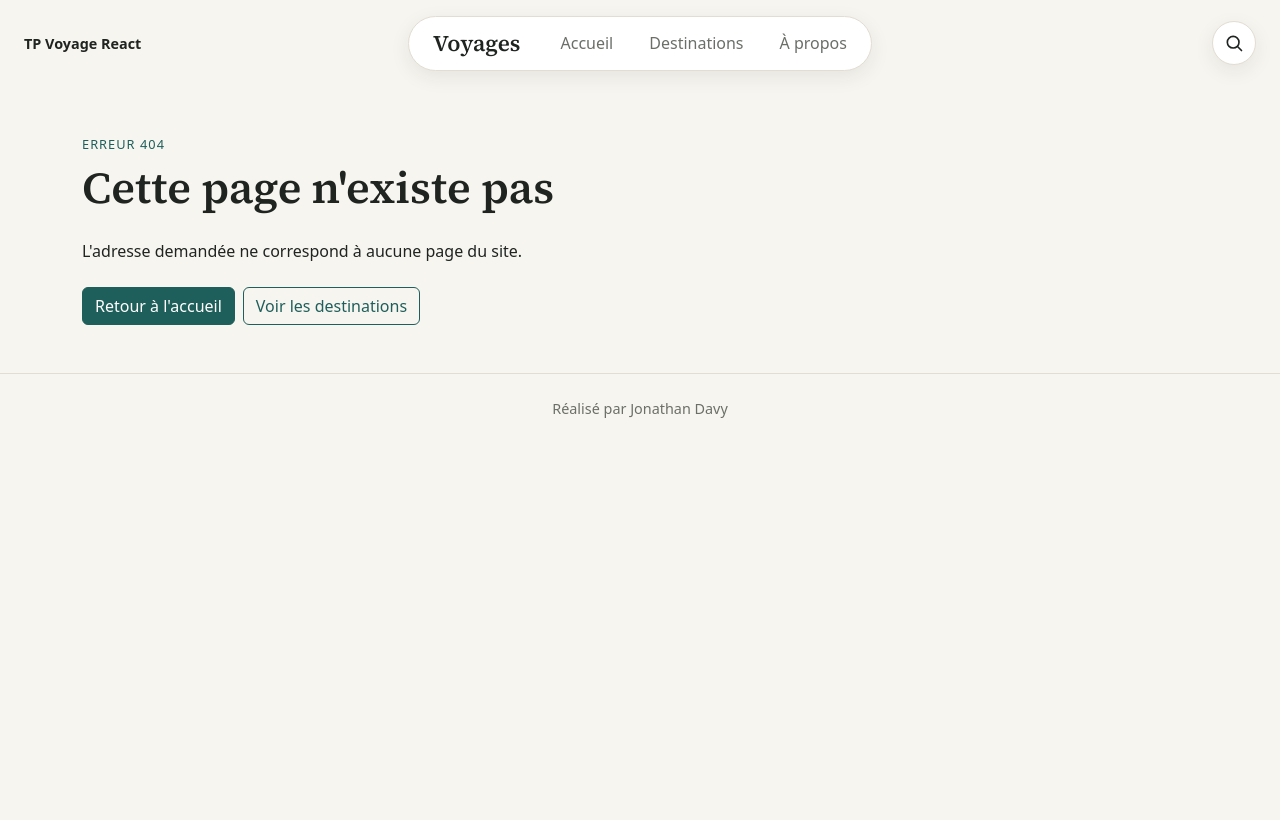
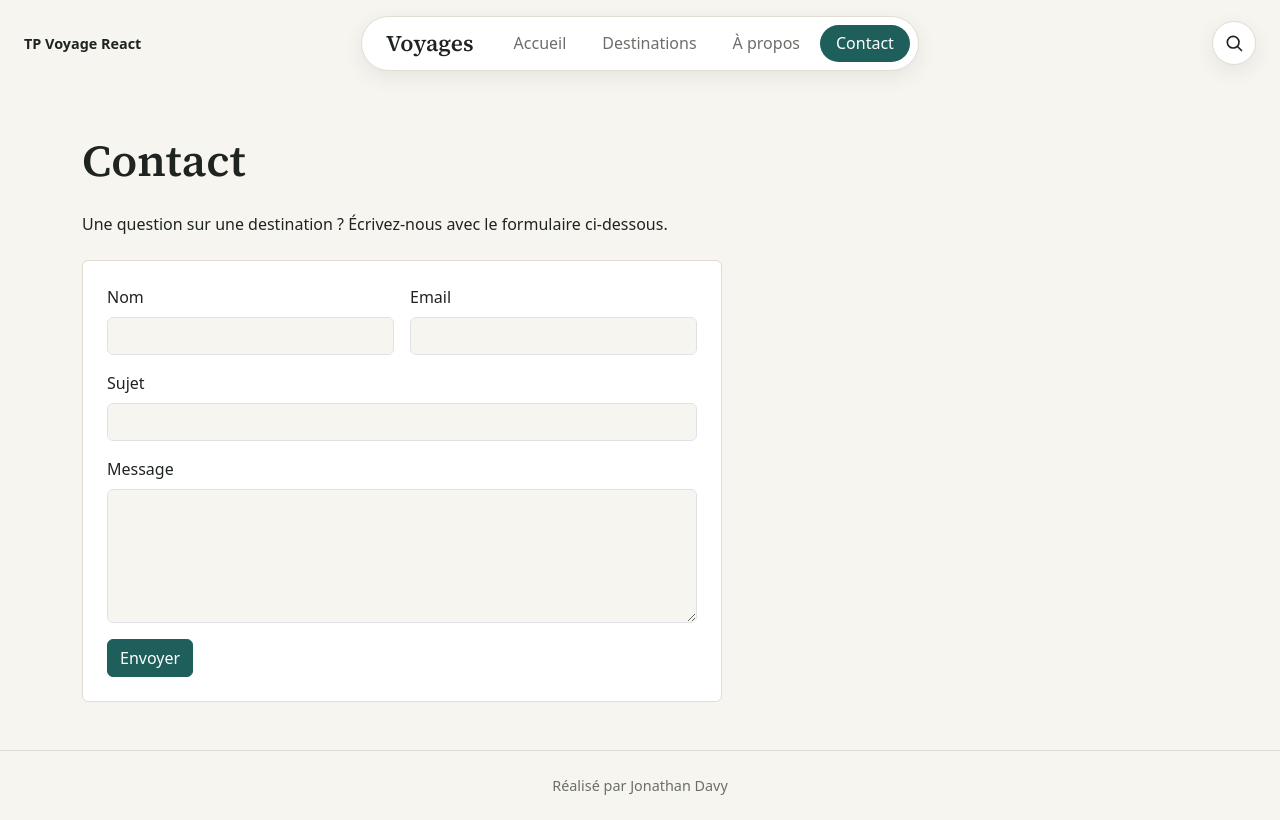
Before and after one commit to drakurei/tp-voyage, a React (Vite) app: page /contact in a window 1280 px wide. Built offline with nearby package versions, Linux system fonts and the light colour scheme.

Commit message:
Page contact avec validation react-hook-form et yup

```diff
--- a/src/components/Navbar.jsx
+++ b/src/components/Navbar.jsx
@@ -15,6 +15,7 @@ function Navbar() {
           </NavLink>
           <NavLink to="/destinations">Destinations</NavLink>
           <NavLink to="/about">À propos</NavLink>
+          <NavLink to="/contact">Contact</NavLink>
         </div>
       </nav>
 
--- /dev/null
+++ b/src/pages/ContactPage.jsx
@@ -0,0 +1,100 @@
+import { useState } from "react"
+import { yupResolver } from "@hookform/resolvers/yup"
+import { Alert, Button, Col, Form, Row } from "react-bootstrap"
+import { useForm } from "react-hook-form"
+import * as yup from "yup"
+
+// Schéma de validation du formulaire de contact
+const contactSchema = yup.object({
+  name: yup.string().trim().required("Veuillez saisir votre nom"),
+  email: yup
+    .string()
+    .trim()
+    .required("Veuillez saisir votre email")
+    .email("Veuillez saisir un email valide"),
+  subject: yup
+    .string()
+    .trim()
+    .required("Veuillez saisir un sujet")
+    .min(5, "Le sujet doit avoir au moins 5 caractères"),
+  message: yup
+    .string()
+    .trim()
+    .required("Veuillez saisir un message")
+    .min(10, "Le message doit avoir au moins 10 caractères"),
+})
+
+function ContactPage() {
+  const [sentName, setSentName] = useState("")
+
+  const {
+    register,
+    handleSubmit,
+    reset,
+    formState: { errors },
+  } = useForm({
+    resolver: yupResolver(contactSchema),
+  })
+
+  const onSubmit = (data) => {
+    setSentName(data.name)
+    reset()
+  }
+
+  return (
+    <div className="text-page">
+      <h1 className="mb-4">Contact</h1>
+      <p className="mb-4">Une question sur une destination ? Écrivez-nous avec le formulaire ci-dessous.</p>
+
+      {sentName && (
+        <Alert variant="success" onClose={() => setSentName("")} dismissible>
+          Merci {sentName}, votre message a bien été envoyé.
+        </Alert>
+      )}
+
+      <Form noValidate onSubmit={handleSubmit(onSubmit)} className="search-form">
+        <Row className="g-3">
+          <Col md={6}>
+            <Form.Group controlId="name">
+              <Form.Label>Nom</Form.Label>
+              <Form.Control type="text" isInvalid={!!errors.name} {...register("name")} />
+              <Form.Control.Feedback type="invalid">{errors.name?.message}</Form.Control.Feedback>
+            </Form.Group>
+          </Col>
+
+          <Col md={6}>
+            <Form.Group controlId="email">
+              <Form.Label>Email</Form.Label>
+              <Form.Control type="email" isInvalid={!!errors.email} {...register("email")} />
+              <Form.Control.Feedback type="invalid">{errors.email?.message}</Form.Control.Feedback>
+            </Form.Group>
+          </Col>
+
+          <Col xs={12}>
+            <Form.Group controlId="subject">
+              <Form.Label>Sujet</Form.Label>
+              <Form.Control type="text" isInvalid={!!errors.subject} {...register("subject")} />
+              <Form.Control.Feedback type="invalid">{errors.subject?.message}</Form.Control.Feedback>
+            </Form.Group>
+          </Col>
+
+          <Col xs={12}>
+            <Form.Group controlId="message">
+              <Form.Label>Message</Form.Label>
+              <Form.Control as="textarea" rows={5} isInvalid={!!errors.message} {...register("message")} />
+              <Form.Control.Feedback type="invalid">{errors.message?.message}</Form.Control.Feedback>
+            </Form.Group>
+          </Col>
+
+          <Col xs={12}>
+            <Button type="submit" variant="primary">
+              Envoyer
+            </Button>
+          </Col>
+        </Row>
+      </Form>
+    </div>
+  )
+}
+
+export default ContactPage
--- a/src/router/Router.jsx
+++ b/src/router/Router.jsx
@@ -5,6 +5,7 @@ import DestinationsPage from "../pages/DestinationsPage";
 import DestinationDetailsPage from "../pages/DestinationDetailsPage";
 import SearchPage from "../pages/SearchPage";
 import AboutPage from "../pages/AboutPage";
+import ContactPage from "../pages/ContactPage";
 import NotFoundPage from "../pages/NotFoundPage";
 
 function Router() {
@@ -17,6 +18,7 @@ function Router() {
           <Route path="/destinations/:slug" element={<DestinationDetailsPage />} />
           <Route path="/search" element={<SearchPage />} />
           <Route path="/about" element={<AboutPage />} />
+          <Route path="/contact" element={<ContactPage />} />
           <Route path="*" element={<NotFoundPage />} />
         </Route>
       </Routes>
```
